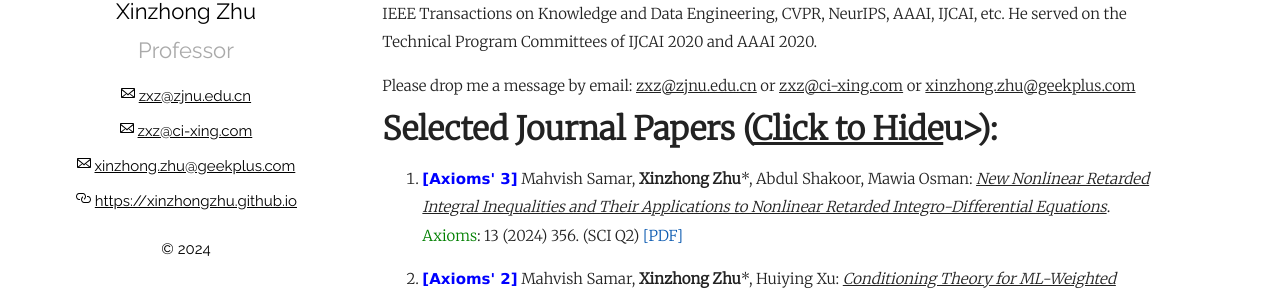
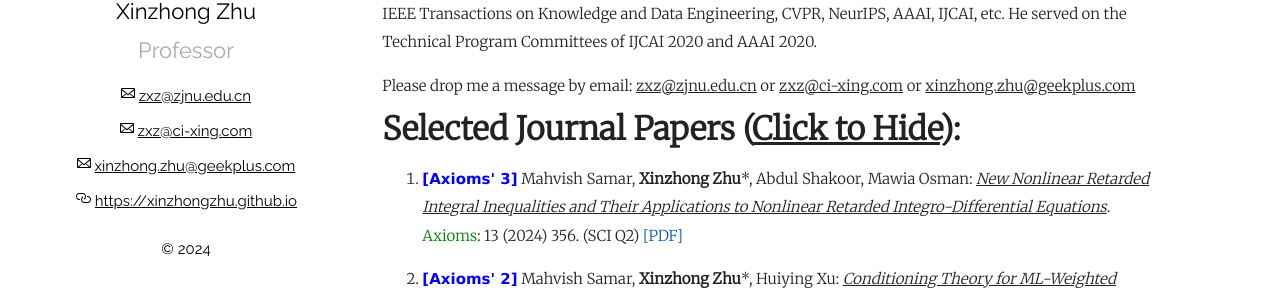
Before and after one commit to xinzhongzhu/xinzhongzhu.github.io, a Jekyll site: the page built from index.md, in a window 1280 px wide and 900 px high. Shown: the part 410-708 px from the top of the window. Built offline with Jekyll 4.4.1, drawn with Linux system fonts in a browser that asks for light colours.

Commit message:
Update index.md

```diff
--- a/index.md
+++ b/index.md
@@ -12,7 +12,7 @@ Please drop me a message by email: <u>zxz@zjnu.edu.cn</u> or <u>zxz@ci-xing.com<
 
 
 <details open>
-  <summary><font size="6"><b>Selected Journal Papers (<u>Click to Hide</u>u>):</b></font></summary>
+  <summary><font size="6"><b>Selected Journal Papers (<u>Click to Hide</u>):</b></font></summary>
   <p>
   <ol>
 
```
